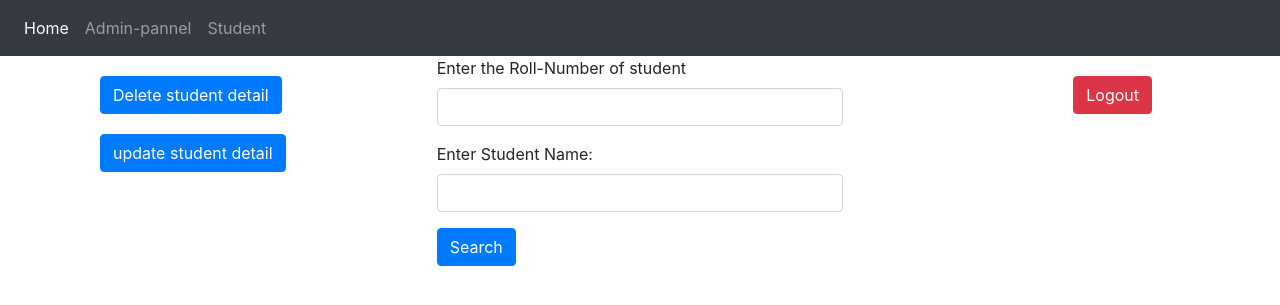
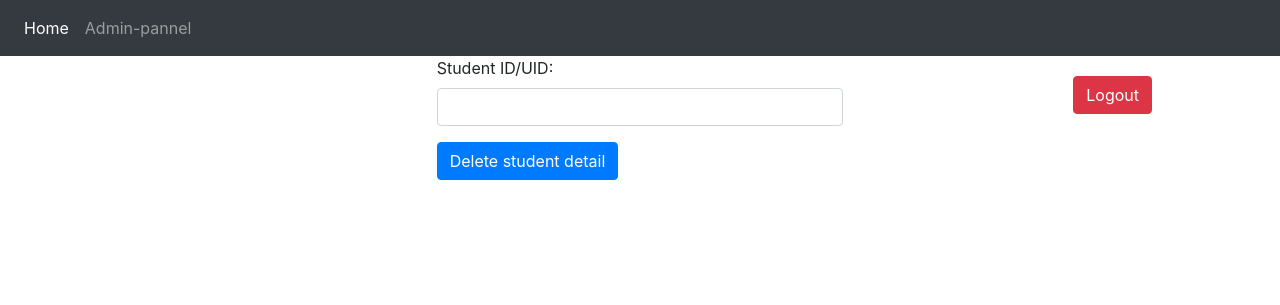
Before and after one commit to sgupta-codeprofile/student_management_system, a PHP site: page /studentdelete.php in a window 1280 px wide. Shown: the top 305 px of the page. Run offline with PHP 8.4, Linux system fonts and the light colour scheme; the visitor is signed in with stand-in values (Sample User, id 1).

Commit message:
customize all the services- revision

```diff
--- a/admin.php
+++ b/admin.php
@@ -23,7 +23,8 @@ else{header('location:login.php');}
         <div class="row">
         	<!-- start left colomn -->
         	<div class="col-sm-4">
-        		<a href="studentdelete.php"><button id="custombuttonset" type="submit" name="checkflag" class="btn btn-primary">Delete student detail</button></a><br>
+        		<a href="studentshow.php"><button id="custombuttonset" type="submit" name="checkflag" class="btn btn-primary">Show all student</button></a><br>
+        		<a href="studentdelete.php"><button id="custombuttonset" type="submit" name="checkflag" class="btn btn-primary">Delete student R</button></a><br>
         		<button id="custombuttonset" type="submit" name="checkflag" class="btn btn-primary">update student detail</button>
         	</div>
         	<!-- end left colomn -->
--- a/header.php
+++ b/header.php
@@ -6,9 +6,7 @@
     <li class="nav-item">
       <a class="nav-link" href="login.php">Admin-pannel</a>
     </li>
-    <li class="nav-item">
-      <a class="nav-link" href="commingsoon.php">Student</a>
-    </li>
+
 
   </ul>
 </nav>
--- a/studentdelete.php
+++ b/studentdelete.php
@@ -23,25 +23,18 @@ else{header('location:login.php');}
         <div class="row">
         	<!-- start left colomn -->
         	<div class="col-sm-4">
-        		<button id="custombuttonset" type="submit"  class="btn btn-primary">Delete student detail</button><br>
-        		<button id="custombuttonset" type="submit"  class="btn btn-primary">update student detail</button>
+
         	</div>
         	<!-- end left colomn -->
-        	<!--center area -->
         	<div class="col-sm-4">
-        		<form  action="studentdelete.php" method="post">
-        		<div class="form-group">
-                 <label for="roll number">Enter the Roll-Number of student</label>
-                  <input type="number" name="student_rollnumber" class="form-control">
-                </div>
-                <div class="form-group">
-                 <label for="pwd">Enter Student Name:</label>
-                  <input type="text" name="student_name" class="form-control">
-                </div>
-                 <button type="submit" name="check_flag" class="btn btn-primary">Search</button>
-                </form>
+        		 <form action="#" method="post" enctype="multipart/form-data">
+                    <div class="form-group">
+                     <label for="roll number">Student ID/UID:</label>
+                     <input type='number' name="uid" class="form-control" required="required">
+                    </div>
+                    <button type="submit" name="checkflag" class="btn btn-primary">Delete student detail</button>
+                  </form>
         	</div>
-        	<!--end ceter area -->
         	<!-- left colomn -->
         	<div class="col-sm-4">
         		<a href="logout.php"><button style="margin-top: 20px;margin-left: 200px;" type="button" class="btn btn-danger">Logout</button></a>
@@ -54,3 +47,28 @@ else{header('location:login.php');}
 
 </body>
 </html>
+
+<?php
+if (isset($_POST['checkflag'])) {
+
+    $uid=$_POST['uid'];
+    include('dbfunctions.php');
+    $result=DeleteStudent($uid);
+    if($result==True){
+        ?><script type="text/javascript">
+            window.alert('Data delelted successfully');
+            window.open('admin.php')
+        </script>
+        <?php
+    }
+    else
+    {
+        ?>
+        <script type="text/javascript">
+            alert('something went wrong or enter true uid');
+            window.open('admin.php');
+        </script>
+        <?php
+    }
+}
+?>
```
Also changed, not shown: dbfunctions.php (+30 -0 lines), index.php (+3 -6 lines), temp.php (added, +8 -0 lines).
